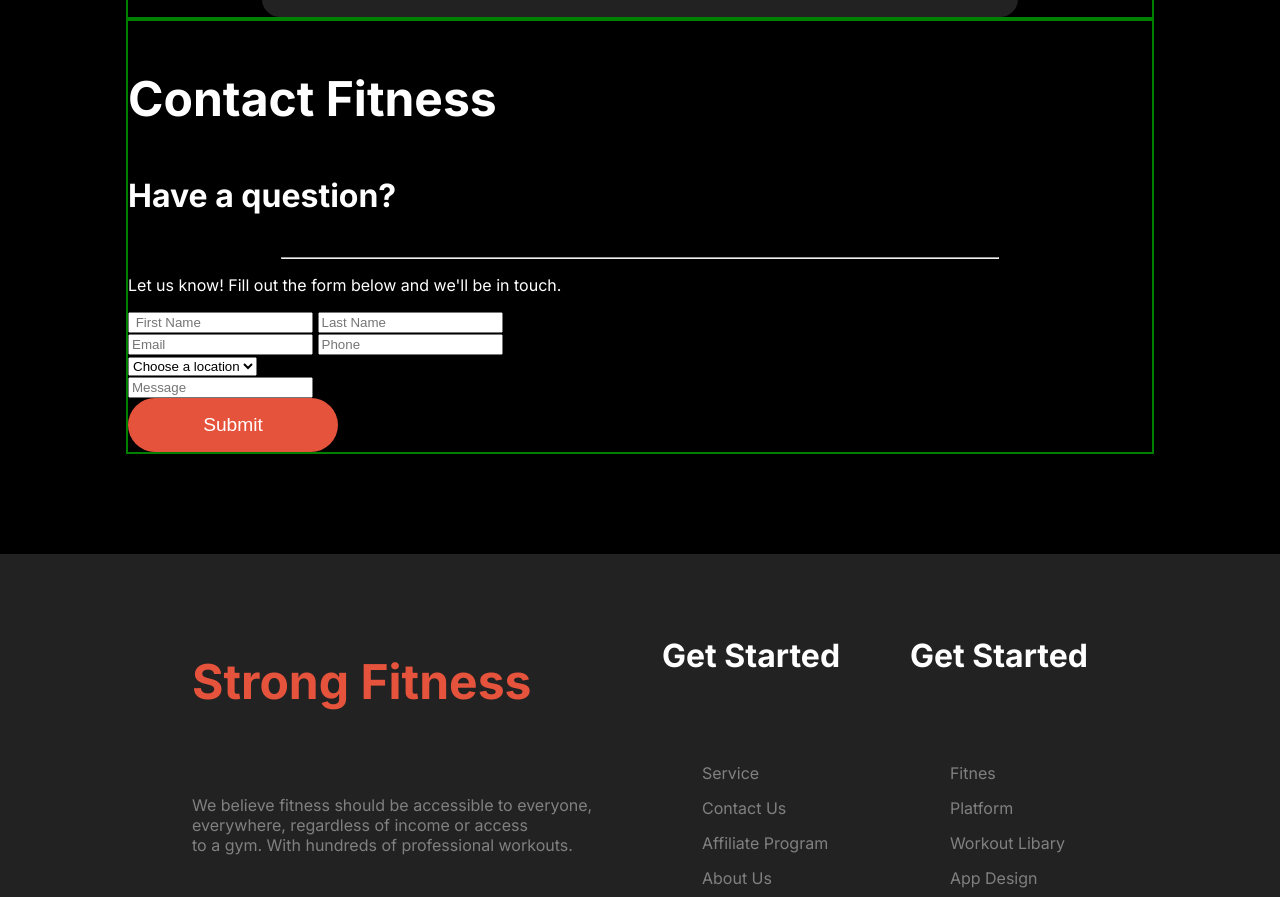
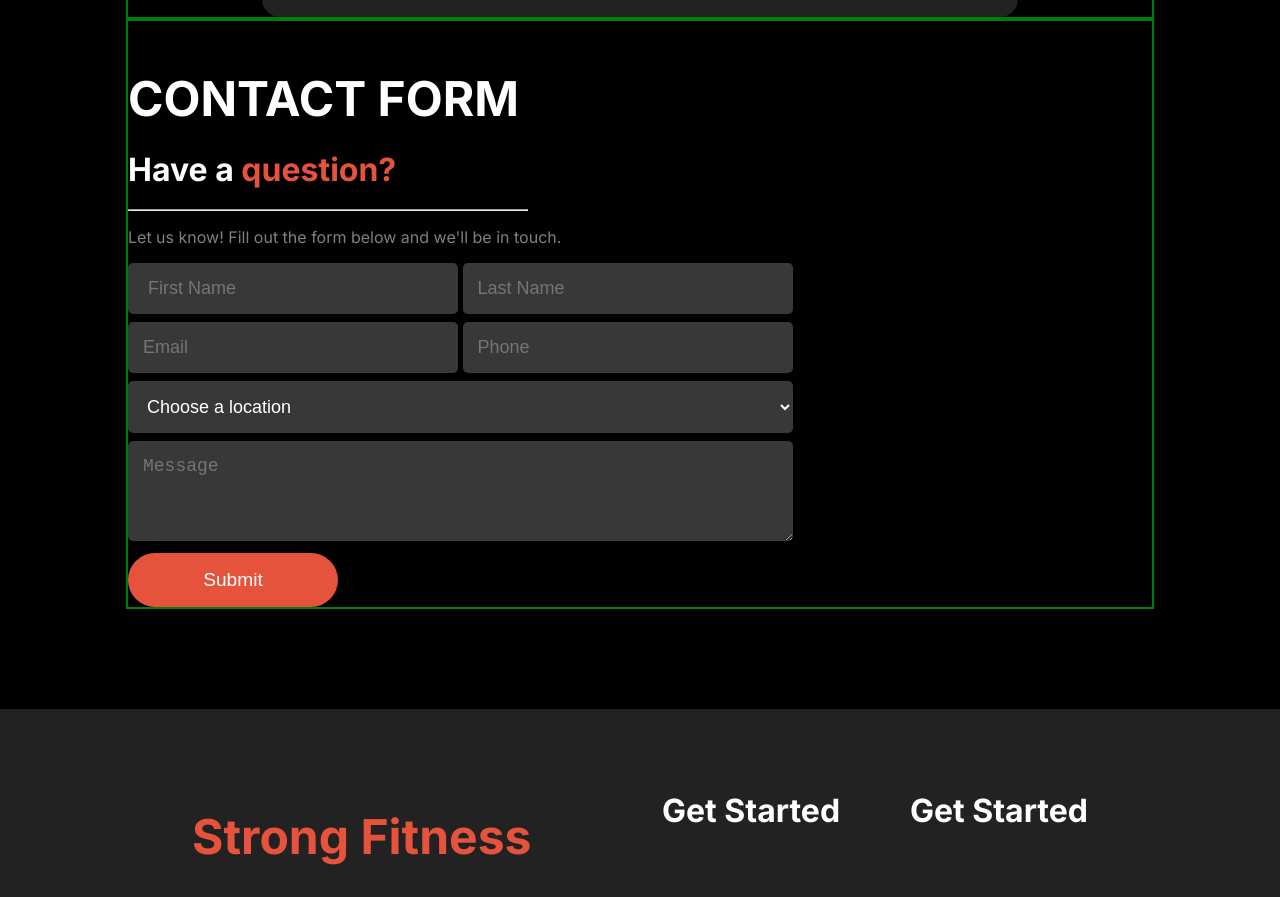
Before and after one commit to ar-sayem/A2-fitness-gym, a plain HTML site: page index.html in a window 1280 px wide. Shown: the part 3755-4652 px from the top of the page. Drawn offline with Linux system fonts and the light colour scheme; a web font is replaced by a local one.

Commit message:
addded contact form

```diff
--- a/index.html
+++ b/index.html
@@ -32,7 +32,7 @@
         <div class="banner-img-container">
             <div class="banner-img-logo1"><span class="bnr-img-number1">500+</span> <br><span class="bnr-img-txt">Free workout videos</span></div>
 
-            <img src="../assets/images 2.png" alt="">
+            <img src="./assets/images 2.png" alt="">
 
             <div class="banner-img-logo2"> <div class="red-ball"></div><div class=""><span class="bnr-img-number2">350+</span> <br><span class="bnr-img-txt">Video tutorial</span></div></div>
 
@@ -94,6 +94,7 @@
 
        <!-- ....BMI section start...... -->
        <section id="BMI" class="">
+        <div class="bmi-container">
 
         <div class="bmi-title-container"> <h3 class="bmi-title font-2">BMI Calculator</h3>
             <p class="font-3">We believe fitness should be accessible to everyone, everywhere, regardless of income or access to a gym.</p></div>
@@ -123,6 +124,8 @@
                   <button class="btn-primary-1">Claculate</button>
 
             </div>
+        </div>
+
         </section>
         <!-- ........BMI section end ........-->
 
@@ -197,32 +200,35 @@
 
          </section>
          <!-- trainer-section end -->
-          <!-- creative section start -->
+          <!-- contact section start -->
            <section id="contact" class="container">
-            <div class="contact title"><h3 class="font-2">Contact Fitness</h3>
+            <div class="contact-title-container"><h3 class="contact-title font-2">CONTACT FORM</h3>
                 <h4 class="font-4"> Have a <span>question?</span></h4>
-                 <hr>
-                <p>
+                <div class="contact-hr"> <hr></div>
+                <p class="font-3">
                     Let us know! Fill out the form below and we'll be in touch.</p>
             </div>
             <div class="contact-form">
                 <form action="contact">
                     <label for="">
-                        <input type="text" placeholder=" First Name">
+                        <input class="text" type="text" placeholder=" First Name">
                     </label>
-                    <label for=""><input type="text"  placeholder="Last Name"></label> <br>
+                    <label for=""><input class="text" type="text"  placeholder="Last Name"></label> <br>
 
                     <label for="">
-                        <input type="text"  placeholder="Email">
+                        <input class="text" type="text"  placeholder="Email">
                     </label>
-                    <label for=""><input type="text"  placeholder="Phone"></label> <br>
+                    <label for=""><input class="text" type="text"  placeholder="Phone"></label> <br>
 
                     <label for="">
-                        <select name="" id="">
-                            <option value="">Choose a location</option>
+                        <select class="select" name="" id="">
+                            <option class="option"  value="">Choose a location</option>
+                            <option value="">Dhaka</option>
+                            <option value="">Chattogtam</option>
                         </select> <br>
                         <label for="">
-                            <input type="text"  placeholder="Message"> <br>
+                            <textarea class="large-text" name="" id=""  placeholder="Message"></textarea>
+                             <br>
 
                             <button class="btn-primary-1">Submit</button>
                         </label>
@@ -275,7 +281,7 @@
                 </div>
 
             </div>
-            <hr>
+            <div class="footer"> <hr></div>
             <div class="copyright font-3">
                 All right reserved @Fitness 2024
             </div>
--- a/style/style.css
+++ b/style/style.css
@@ -233,6 +233,7 @@ body{
     margin: 0 auto;
 
 
+
 }
 
 .bmi-title-container{
@@ -345,6 +346,66 @@ color: white;
         line-height:10px;
         font-weight:700 ;
     }
+    /* ............contact section........... */
+    .contact-title {
+        margin-bottom: -20px;
+
+    }
+    .contact-hr{
+        width: 400px;
+       text-align: start;
+       margin-top: 5px;
+    }
+    .contact-title-container span{
+        color: rgba(230,83,60,1.000);
+    }
+    .contact-title-container h4{
+        margin-bottom:20px ;
+    }
+
+    .contact-form .text{
+        width: 300px;
+        padding: 15px;
+        margin-bottom: 8px;
+        border: none;
+        border-radius: 5px;
+        font-size: 18px;
+        color: #fff;
+        background-color: #383838;
+    }
+    .contact-form .large-text{
+        width: 635px;
+        padding: 15px;
+        margin-bottom: 8px;
+        border: none;
+        border-radius: 5px;
+        height: 70px;
+        font-size: 18px;
+        color: #fff;
+        background-color: #383838;
+    }
+    .contact-form .select{
+        width: 665px;
+        padding:15px;
+        margin-bottom: 8px;
+        border-radius: 5px;
+        border: none;
+        font-size: 18px;
+        /* color: rgba(230,83,60,1.000);  */
+
+        background-color: #383838;
+    }
+    .contact-form .select {
+       color: #fff;
+
+    }
+
+
+
+
+
+
+
 
 
 
@@ -365,7 +426,7 @@ color: white;
     .foot-box1-title{
         color:rgba(230,83,60,1.000);
     }
-    hr{
+    .footer hr{
         width: 70%;
         margin: 0 auto;
     }
```
Lines whose indentation alone changed are shown as unchanged.
